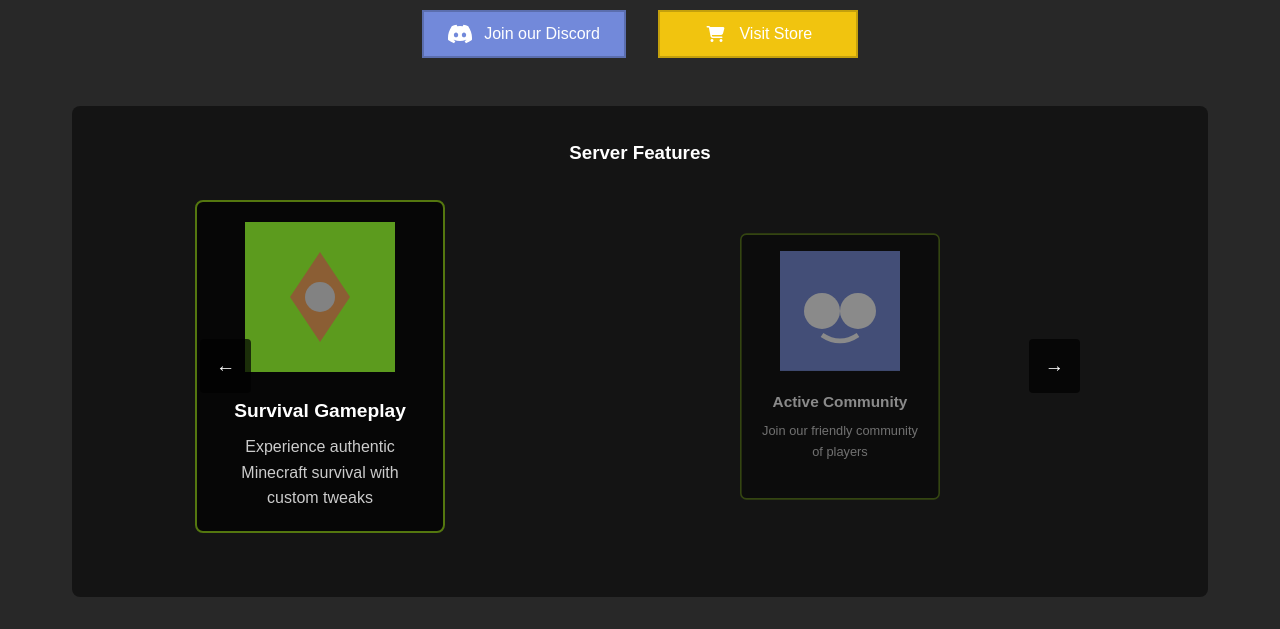
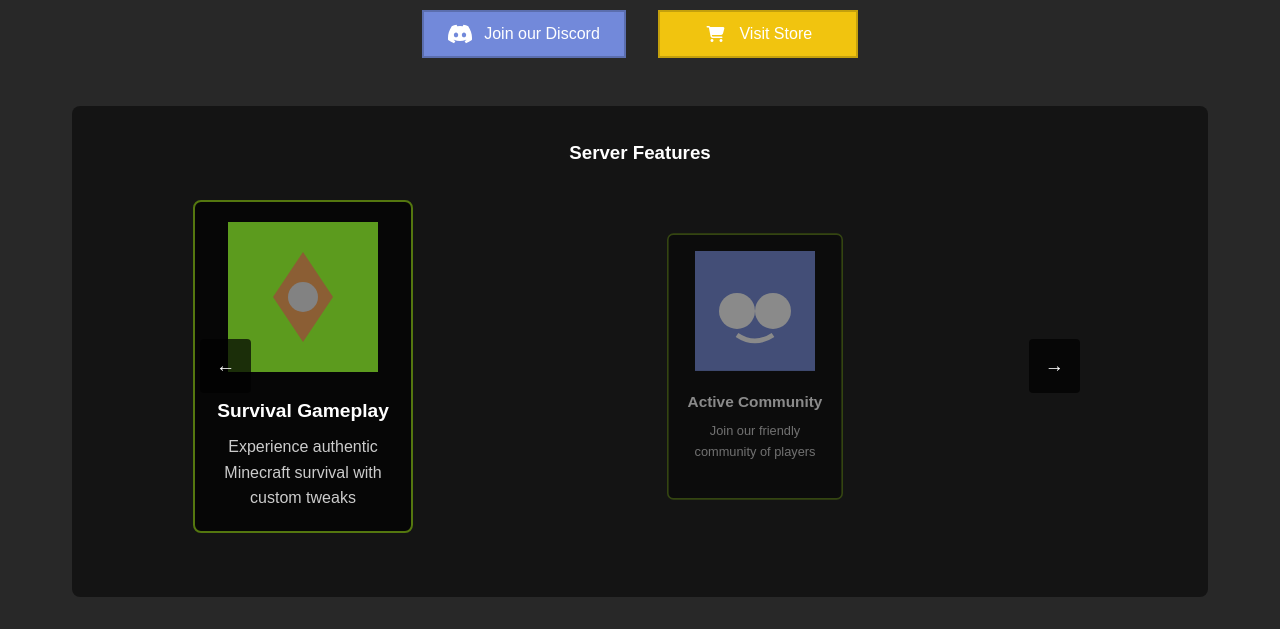
Before and after one commit to MxSLmafao/soulpvp-website, a Flask app: page / in a window 1280 px wide. Shown: the part 376-1005 px from the top of the page. Run offline with Flask 3, Linux system fonts and the light colour scheme; some libraries are stand-ins or nearby versions.

Commit message:
Agent query: Please verify if: 1. Are the cards now more compact with less spacing between them? 2. Is the auto-rotation working properly every 5 seconds? 3. Do the navigation buttons work correctly?

```diff
--- a/static/css/style.css
+++ b/static/css/style.css
@@ -135,8 +135,8 @@ header {
 }
 
 .card {
-    flex: 0 0 250px;
-    margin: 0 5px;
+    flex: 0 0 220px;
+    margin: 0 3px;
     padding: 20px;
     background: rgba(0, 0, 0, 0.7);
     border-radius: 8px;
--- a/static/js/main.js
+++ b/static/js/main.js
@@ -28,7 +28,7 @@ document.addEventListener('DOMContentLoaded', () => {
     gsap.set(cards, {
         opacity: 0.5,
         scale: 0.8,
-        x: (i) => i * 260
+        x: (i) => i * 226  // New spacing (220px card + 6px total margin)
     });
 
     gsap.set(cards[0], {
@@ -38,7 +38,7 @@ document.addEventListener('DOMContentLoaded', () => {
 
     function goToSlide(index) {
         gsap.to(cardsContainer, {
-            x: -index * 260,
+            x: -index * 226,  // Update this value as well
             duration: 0.7,
             ease: "power2.out"
         });
```
